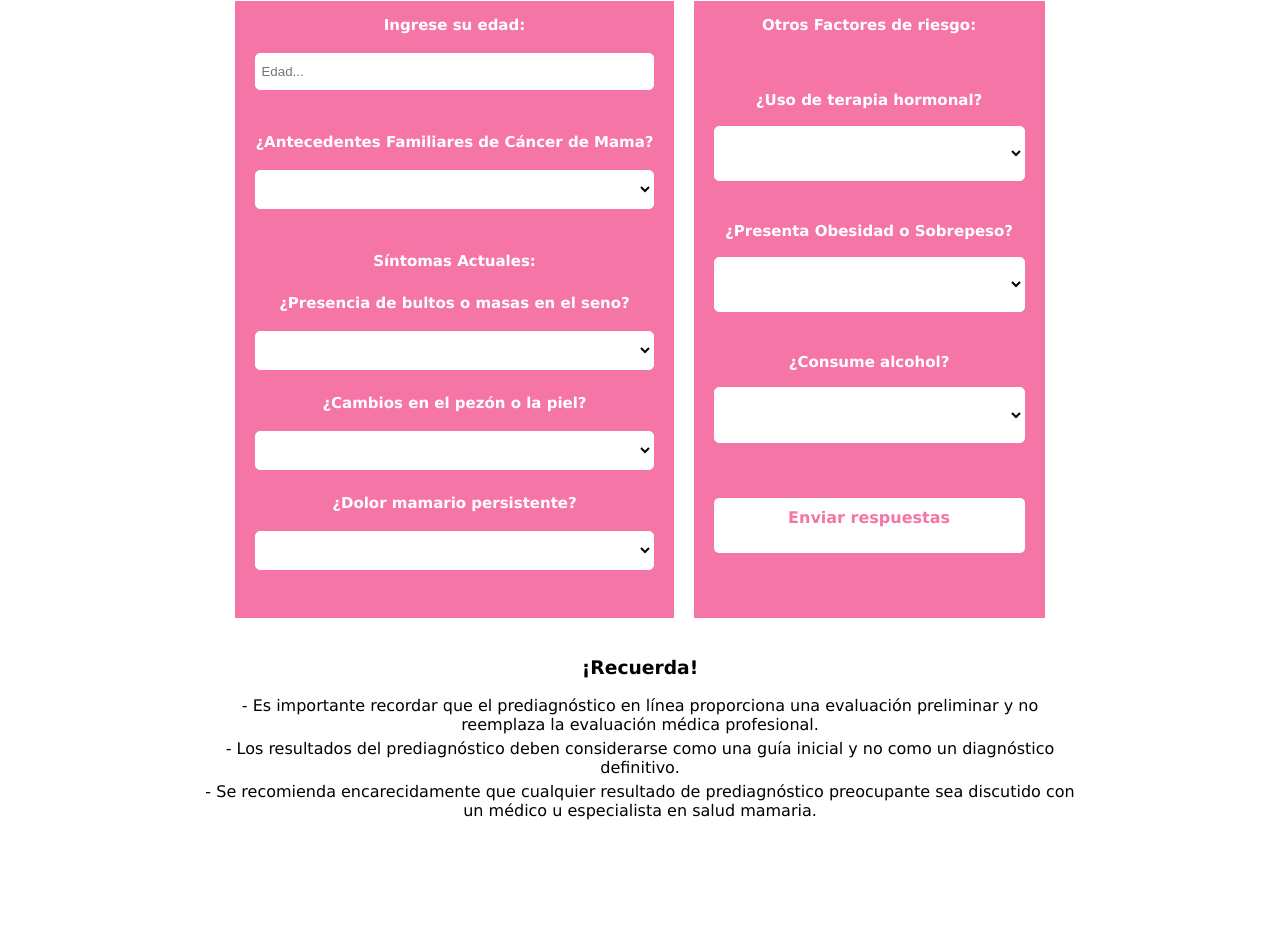
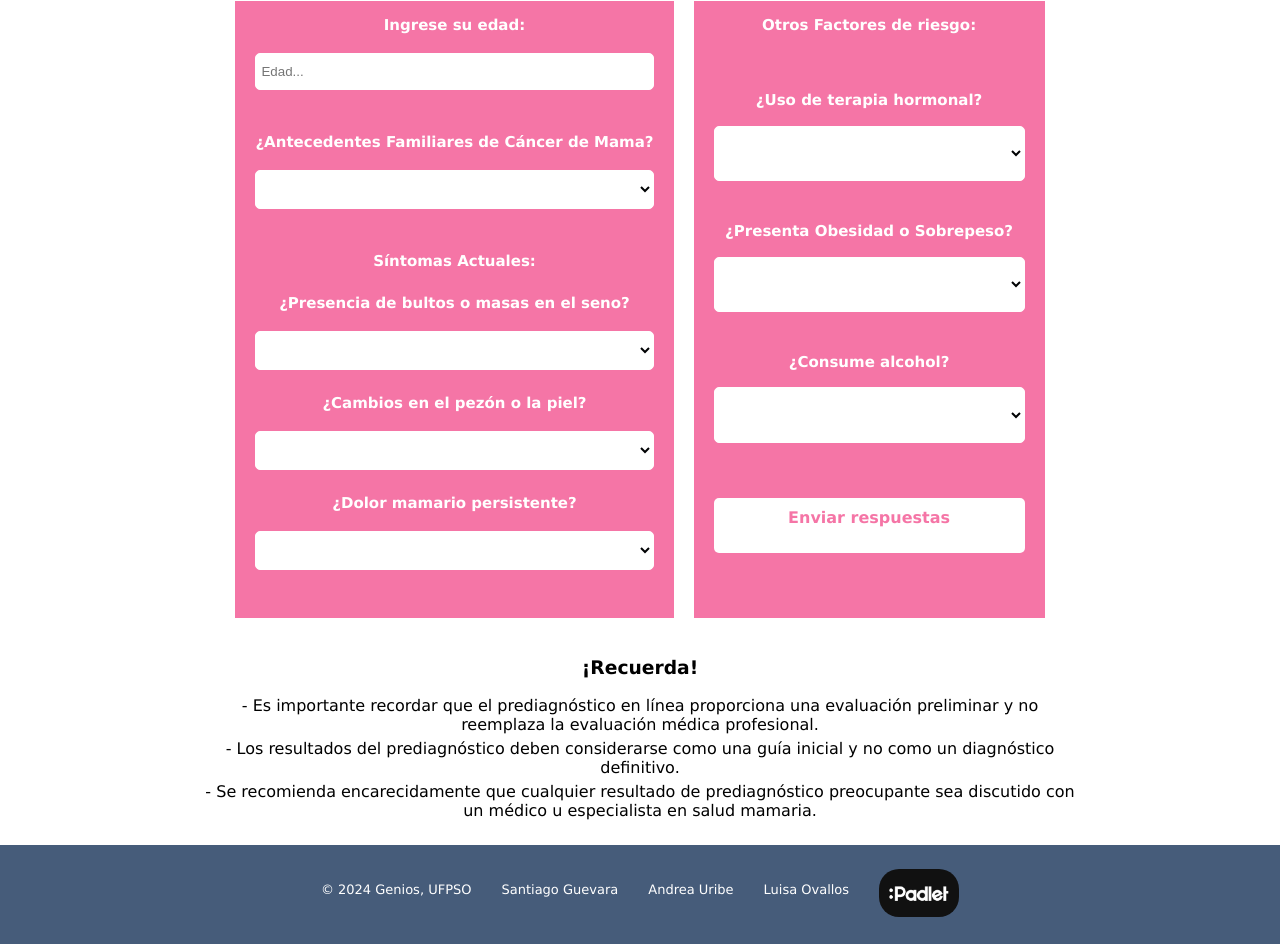
Before and after one commit to Santiagq28/Alertma_Project, a plain HTML site: page html/pred.html in a window 1280 px wide. Shown: the part 263-1207 px from the top of the page. Before the commit the page ends 1108 px from the top, so only its background shows below. Drawn offline with Linux system fonts and the light colour scheme.

Commit message:
Update 2.1.1

```diff
--- a/css/paciente2.css
+++ b/css/paciente2.css
@@ -448,10 +448,21 @@ nav a:hover{
     justify-content: center;
     align-items: center;
     width: 100%;
-    background-color: #617ea7;
+    background-color: #465c7a;
     color: white;
     padding-top: 24px;
+    padding-bottom: 24px;
 
+}
+.information2{
+    display: flex;
+    gap: 30px;
+    font-size: 13px;
+}
+.information2 img{
+    width: 10vh;
+    height: auto;
+    border-radius: 20px;
 }
 
 @media (max-width:650px){
@@ -511,6 +522,10 @@ nav a:hover{
         width: 300px;
         height: 200px;
     }
+    .information2{
+        padding: 0px 10px;
+        gap: 20px;
+    }
 }
 @media (max-width:1100px){
     .card_container2{
--- a/css/pred.css
+++ b/css/pred.css
@@ -155,6 +155,29 @@ nav a:hover{
     border: 2px solid #ffffff;
 }
 
+
+.information{
+    display: flex;
+    justify-content: center;
+    align-items: center;
+    width: 100%;
+    background-color: #465c7a;
+    color: white;
+    padding-top: 24px;
+    padding-bottom: 24px;
+
+}
+.information2{
+    display: flex;
+    gap: 30px;
+    font-size: 13px;
+}
+.information2 img{
+    width: 10vh;
+    height: auto;
+    border-radius: 20px;
+}
+
 @media (max-width:1100px){
     body{
         width: 100%;
@@ -177,7 +200,11 @@ nav a:hover{
     }
     .quest{
     padding: 10px 20px;
-    margin:20px 0px;
+    margin:20px 0px;}
+
+    .information2{
+        padding: 0px 10px;
+        gap: 20px;
+    }
 
 }
-}
--- a/css/register_login.css
+++ b/css/register_login.css
@@ -1,3 +1,4 @@
+
 :root {
 	--primario: #f48dde;
 	--secundario: #540545;
@@ -10,7 +11,8 @@
 }
 
 body {
-	background: #eddef8;
+
+    background: linear-gradient(to right,#F575A6,#85AADF);
 	font-family: 'Quicksand', sans-serif;
 
 	min-height: 100vh;
--- a/html/pred.html
+++ b/html/pred.html
@@ -116,6 +116,17 @@
         </div>
     </div>
 
+    <div class="information" id="contactt">
+        <div class="information2">
+            <p>© 2024 Genios, UFPSO</p>
+            <p class="text-4xl">Santiago Guevara</p>
+            <p class="text-4xl">Andrea Uribe</p>
+            <p class="text-4xl">Luisa Ovallos</p>
+            <a href="https://padlet.com/klcaceresg/feria-de-proyectos-ingenier-a-de-sistemas-i-2024-universidad-2xqx85wl0qn1bejv/wish/3010387080"><img src="../images/padlet.jpg" alt="padlet">	</a>
+
+        </div>
+    </div>
+
 </body>
 </html>
 
```
Also changed, not shown: html/login.html (+0 -1 lines), html/paciente.html (+7 -5 lines), html/paciente2.html (+5 -1 lines), html/register.html (+2 -1 lines), index.html (+4 -4 lines), images/padlet.jpg (added).
